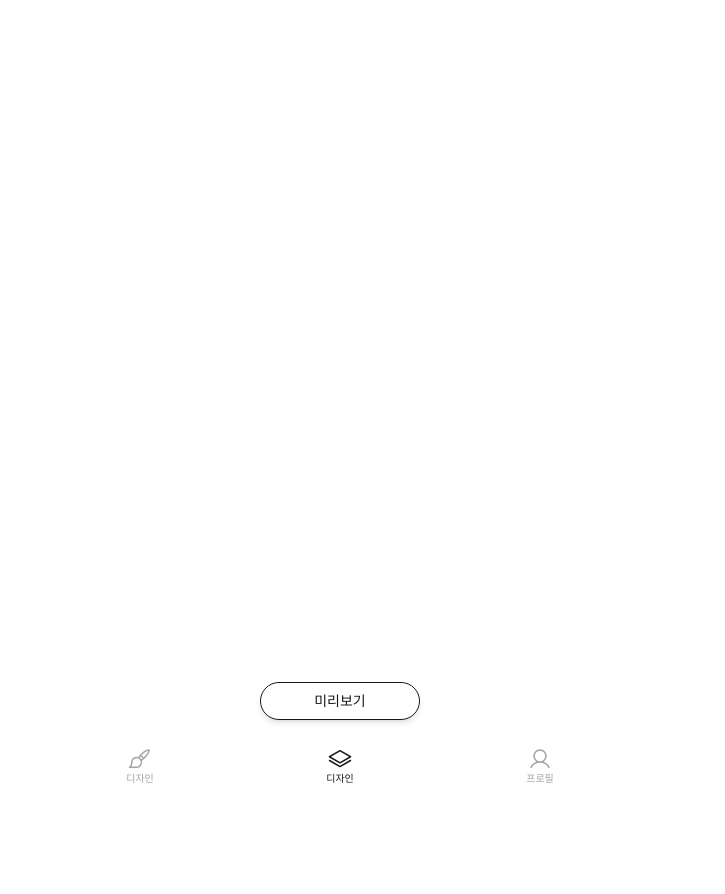
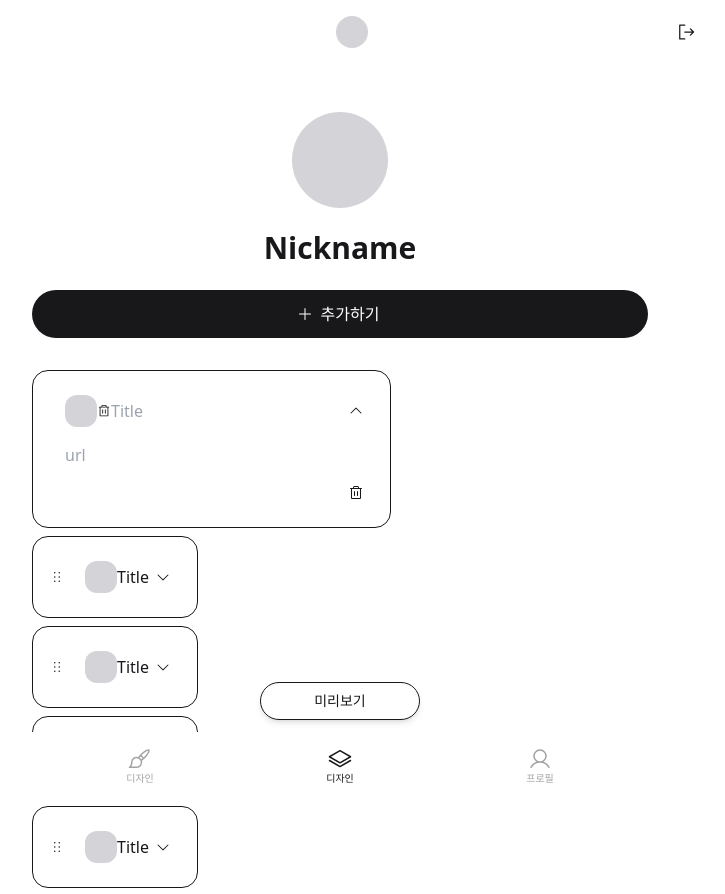
Before and after one commit to 2hundred2ne2/in_my_link, a Next.js app: page /links in a window 1280 px wide. Shown: the top 894 px of the page, without its empty margins (300-1025 px from the left). Before the commit the page ends 800 px from the top, so only its background shows below. Built offline with nearby package versions, Linux system fonts and the light colour scheme.

Commit message:
feat: 링크관리 퍼블리싱 #18

```diff
--- a/src/app/(auth)/links/page.tsx
+++ b/src/app/(auth)/links/page.tsx
@@ -1,3 +1,207 @@
+import {
+  CaretDown,
+  CaretUp,
+  DotsSixVertical,
+  Plus,
+  SignOut,
+  Trash,
+} from "@phosphor-icons/react/dist/ssr";
+
+import { Button } from "@/components/ui/button";
+import { Card } from "@/components/ui/card";
+import { Heading } from "@/components/ui/heading";
+import { Text } from "@/components/ui/text";
+
 export default function LinksPage() {
-  return <main></main>;
+  return (
+    <>
+      <header className="fixed top-0 bg-background grid grid-cols-[1fr_50vw_1fr] h-16 w-full px-3 max-w-screen-sm">
+        <div></div>
+        <div className="flex justify-center items-center">
+          <span className="w-8 h-8 bg-primary-300 rounded-full"></span>
+        </div>
+        <div className="flex justify-end items-center">
+          <button type="button" className="w-7 h-7 inline-flex items-center justify-center">
+            <SignOut size={20} />
+            <span className="sr-only">로그아웃</span>
+          </button>
+        </div>
+      </header>
+
+      <main className="min-h-dvh pt-16 pb-[68px]">
+        <div className="flex flex-col items-center pt-12 px-3">
+          <div>
+            {/* avatar */}
+            <span className="inline-block w-24 h-24 rounded-full bg-primary-300"></span>
+          </div>
+          <Heading className="mt-4">Nickname</Heading>
+        </div>
+
+        <div className="mt-6 px-3">
+          <Button size="large" radius="full" className="w-full">
+            <Plus size={16} className="mr-2 -ml-1" />
+            추가하기
+          </Button>
+        </div>
+
+        <section className="mt-8">
+          <h1 className="sr-only">링크 리스트</h1>
+          <ul className="flex flex-col gap-2 px-3">
+            <li>
+              <Card variant="default" className="rounded-2xl flex flex-col p-0">
+                {/* header */}
+                <div className="flex items-center pl-6 py-4 pr-3">
+                  <button type="button">
+                    <span className="min-w-8 min-h-8 block bg-primary-300 rounded-xl"></span>
+                  </button>
+                  <button type="button" className="bg-danger min-w-4.5 min-h-4.5">
+                    <Trash size={14} />
+                  </button>
+
+                  <input type="text" placeholder="Title" className="w-full" />
+
+                  <button
+                    type="button"
+                    className="min-w-7 min-h-7 flex items-center justify-center"
+                  >
+                    <CaretUp size={16} />
+                  </button>
+                </div>
+
+                {/* body */}
+                <div className="pl-6 pr-3">
+                  <input type="text" placeholder="url" />
+                </div>
+
+                {/* footer */}
+                <div className="flex justify-end pr-3 py-3">
+                  <button
+                    type="button"
+                    className="min-w-7 min-h-7 flex items-center justify-center"
+                  >
+                    <Trash size={16} />
+                  </button>
+                </div>
+              </Card>
+            </li>
+            <li>
+              <Card variant="default" className="rounded-2xl flex p-0">
+                <div className="flex items-center justify-center">
+                  <button type="button" className="cursor-grab px-2 w-full h-full">
+                    <DotsSixVertical size={16} />
+                  </button>
+                </div>
+                <div className="flex items-center px-3 py-4 w-full">
+                  {/* 이미지 */}
+
+                  <span className="min-w-8 min-h-8 inline-block bg-primary-300 rounded-xl"></span>
+
+                  <Text className="font-medium w-full text-center">Title</Text>
+
+                  <button
+                    type="button"
+                    className="min-w-7 min-h-7 flex items-center justify-center"
+                  >
+                    <CaretDown size={16} />
+                  </button>
+                </div>
+              </Card>
+            </li>
+            <li>
+              <Card variant="default" className="rounded-2xl flex p-0">
+                <div className="flex items-center justify-center">
+                  <button type="button" className="cursor-grab px-2 w-full h-full">
+                    <DotsSixVertical size={16} />
+                  </button>
+                </div>
+                <div className="flex items-center px-3 py-4 w-full">
+                  {/* 이미지 */}
+
+                  <span className="min-w-8 min-h-8 inline-block bg-primary-300 rounded-xl"></span>
+
+                  <Text className="font-medium w-full text-center">Title</Text>
+
+                  <button
+                    type="button"
+                    className="min-w-7 min-h-7 flex items-center justify-center"
+                  >
+                    <CaretDown size={16} />
+                  </button>
+                </div>
+              </Card>
+            </li>
+            <li>
+              <Card variant="default" className="rounded-2xl flex p-0">
+                <div className="flex items-center justify-center">
+                  <button type="button" className="cursor-grab px-2 w-full h-full">
+                    <DotsSixVertical size={16} />
+                  </button>
+                </div>
+                <div className="flex items-center px-3 py-4 w-full">
+                  {/* 이미지 */}
+
+                  <span className="min-w-8 min-h-8 inline-block bg-primary-300 rounded-xl"></span>
+
+                  <Text className="font-medium w-full text-center">Title</Text>
+
+                  <button
+                    type="button"
+                    className="min-w-7 min-h-7 flex items-center justify-center"
+                  >
+                    <CaretDown size={16} />
+                  </button>
+                </div>
+              </Card>
+            </li>
+            <li>
+              <Card variant="default" className="rounded-2xl flex p-0">
+                <div className="flex items-center justify-center">
+                  <button type="button" className="cursor-grab px-2 w-full h-full">
+                    <DotsSixVertical size={16} />
+                  </button>
+                </div>
+                <div className="flex items-center px-3 py-4 w-full">
+                  {/* 이미지 */}
+
+                  <span className="min-w-8 min-h-8 inline-block bg-primary-300 rounded-xl"></span>
+
+                  <Text className="font-medium w-full text-center">Title</Text>
+
+                  <button
+                    type="button"
+                    className="min-w-7 min-h-7 flex items-center justify-center"
+                  >
+                    <CaretDown size={16} />
+                  </button>
+                </div>
+              </Card>
+            </li>
+            <li>
+              <Card variant="default" className="rounded-2xl flex p-0">
+                <div className="flex items-center justify-center">
+                  <button type="button" className="cursor-grab px-2 w-full h-full">
+                    <DotsSixVertical size={16} />
+                  </button>
+                </div>
+                <div className="flex items-center px-3 py-4 w-full">
+                  {/* 이미지 */}
+
+                  <span className="min-w-8 min-h-8 inline-block bg-primary-300 rounded-xl"></span>
+
+                  <Text className="font-medium w-full text-center">Title</Text>
+
+                  <button
+                    type="button"
+                    className="min-w-7 min-h-7 flex items-center justify-center"
+                  >
+                    <CaretDown size={16} />
+                  </button>
+                </div>
+              </Card>
+            </li>
+          </ul>
+        </section>
+      </main>
+    </>
+  );
 }
```
